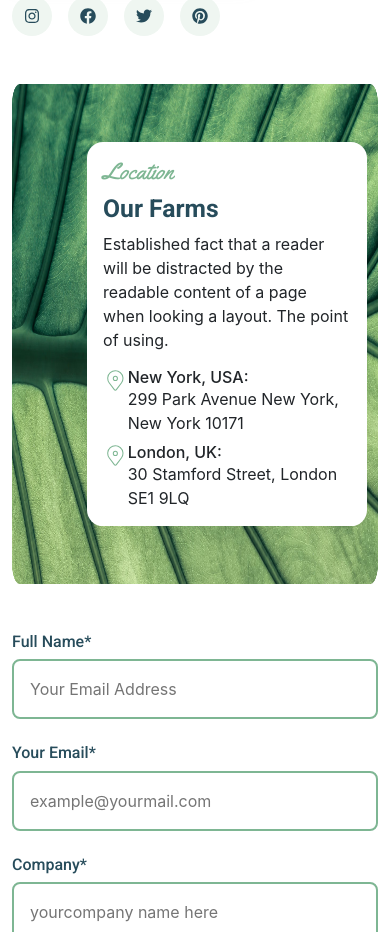
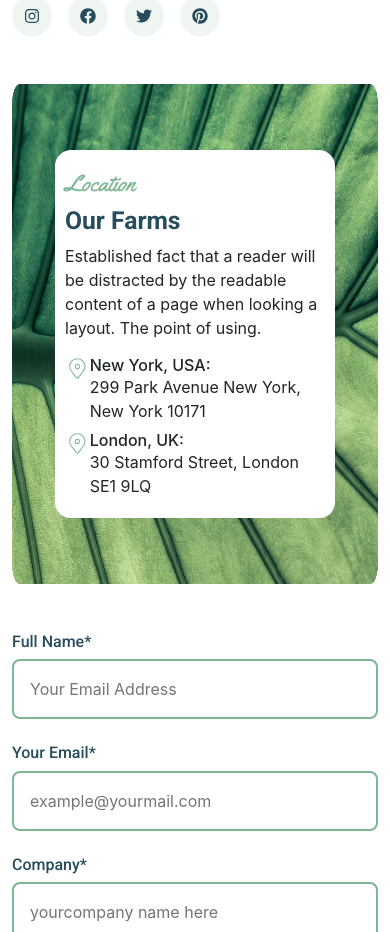
Before and after one commit to darshanchovatiya31/Organick, a React (Create React App) app: page /contact in a window 390 px wide. Shown: the part 1337-2269 px from the top of the page. Built offline with nearby package versions, Linux system fonts and the light colour scheme.

Commit message:
first commit

```diff
--- a/src/component/data/Data.js
+++ b/src/component/data/Data.js
@@ -64,10 +64,6 @@ export const navbar=[
             name:"Pages",
             icon:<IoIosArrowDown/>,
             submenu:[
-                  // {
-                  //       subname:"Shop Single",
-                  //       url:"/shopsingle"
-                  // },
                   {
                         subname:"Service",
                         url:"/service"
@@ -76,10 +72,6 @@ export const navbar=[
                         subname:"Service Single",
                         url:"/servicesingle"
                   },
-                  // {
-                  //       subname:"Portfolio Single",
-                  //       url:"/portfoliosingle"
-                  // },
                   {
                         subname:"Team",
                         url:"/team"
@@ -88,27 +80,6 @@ export const navbar=[
                         subname:"Blog",
                         url:"/blog"
                   },
-                  {
-                        subname:"Blog Single",
-                        url:"/blogsingle"
-                  },
-                  // {
-                  //       subname:"Error",
-                  //       url:"/error"
-                  // },
-                  // {
-                  //       subname:"Licenses",
-                  //       url:"/licenses"
-                  // },
-                  // {
-                  //       subname:"Changelog",
-                  //       url:"/changelog"
-                  // },
-                  // {
-                  //       subname:"Protected",
-                  //       url:"/protected"
-                  // },
-
             ]
       },
       {
--- a/src/component/pages/contact/Contact.css
+++ b/src/component/pages/contact/Contact.css
@@ -19,7 +19,7 @@
 
 .location_inner {
   top: 50%;
-  width: 280px;
+  width: 400px;
   right: 15%;
   -ms-transform: translatey(-50%);
   transform: translatey(-50%);
@@ -39,6 +39,20 @@
 }
 @media (max-width: 767px) {
   .location_inner {
-    right: 3%;
+    top: 50%;
+    left: 50%;
+    translate: -50% -50%;
+    transform: translatey(-0%);
   }
 }
+@media (max-width: 767px) {
+  .location_inner {
+    padding: 30px !important;
+  }
+}
+@media (max-width: 450px) {
+  .location_inner {
+    width: 280px;
+    padding: 20px 10px !important;
+  }
+}
--- a/src/component/pages/contact/Contact.js
+++ b/src/component/pages/contact/Contact.js
@@ -96,7 +96,7 @@ const Contact = () => {
               <div className="col location_inner_left">
                 <img src={location} alt="" className="w-100" />
               </div>
-              <div className="col-3 location_inner position-absolute bg-white rounded-4 p-3">
+              <div className="col-3 location_inner position-absolute bg-white rounded-4 p-3 p-sm-5">
                 <div>
                   <h3 className="main_green yellowtail">Location</h3>
                   <h2 className="main_blue roboto fw-bold">Our Farms</h2>
--- a/src/component/pages/portfoliosingle/Portfoliosingle.js
+++ b/src/component/pages/portfoliosingle/Portfoliosingle.js
@@ -82,7 +82,6 @@ const Portfoliosingle = () => {
             </div>
         </div>
       </section>
-
       <Subscribe />
     </>
   );
```
